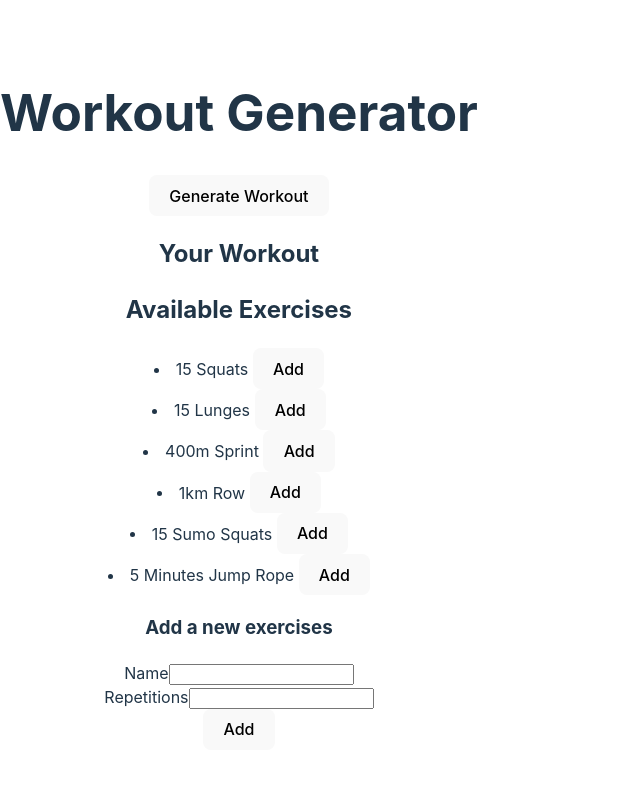
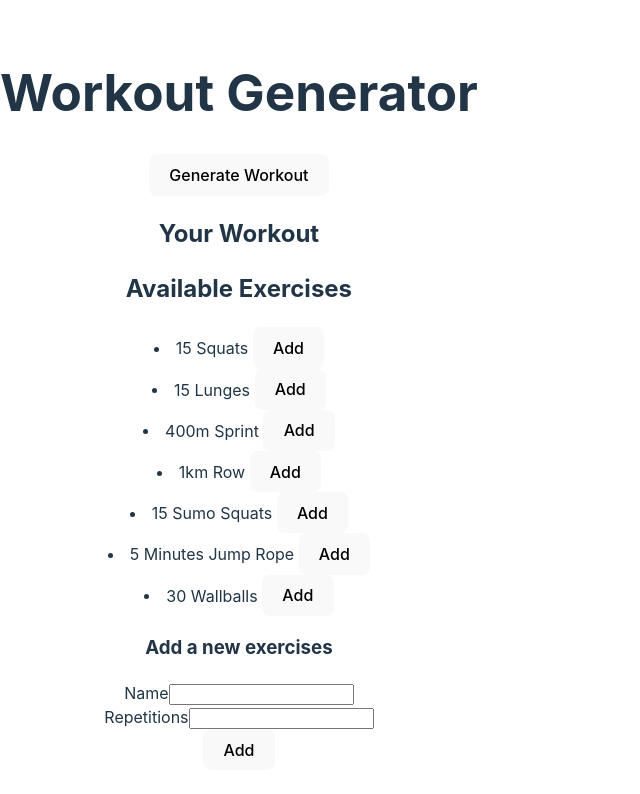
Before and after one commit to lillykml/workout-generator, a React (Vite) app: page / in a window 1280 px wide. Shown: the top 794 px of the page, without its empty margins (0-640 px from the left). Built offline with nearby package versions, Linux system fonts and the light colour scheme; data requests are answered from the project's data file.

Commit message:
Implemented workout generator, add, delete functionality

```diff
--- a/db.json
+++ b/db.json
@@ -29,6 +29,11 @@
       "id": "14ce",
       "name": "Jump Rope",
       "repetitions": "5 Minutes"
+    },
+    {
+      "id": "9c5b",
+      "name": "Wallballs",
+      "repetitions": "30"
     }
   ]
 }
--- a/src/App.jsx
+++ b/src/App.jsx
@@ -13,6 +13,7 @@ function App() {
   const [newExerciseRepetitions, setNewExerciseRepetitions] = useState('')
 
 
+  // Load all available exercises
   useEffect(() => {
     axios
       .get('http://localhost:3001/exercises')
@@ -21,6 +22,7 @@ function App() {
       })
   }, [])
 
+  // Adding a new exercise to the available exercises
   const newNameHandler = (event) => {
     setNewExerciseName(event.target.value)
   }
@@ -44,23 +46,53 @@ function App() {
     })
   }
 
+  // Generating and Modifing the workout
+  const generateUniqueId = () => {
+    return 'id-' + Math.random().toString(36).substr(2, 9);
+  }
+
   const addExerciseToWorkout = (id) => {
     axios
     .get(`http://localhost:3001/exercises/${id}`)
     .then(response => {
-      setWorkout(workout.concat(response.data))
+      const exercise = response.data
+      const newExercise = {
+        ...exercise,
+        workoutId: generateUniqueId()
+      };
+      setWorkout(workout.concat(newExercise))
     })
   }
 
   const removeExerciseFromWorkout = (id) => {
-    setWorkout(workout.filter(e=> e.id !== id))
+    setWorkout(workout.filter(e=> e.workoutId !== id))
   }
 
+  const generateWorkout = () => {
+    // randomly sample 8 exercises from my available exercises
+    const sampleSize = 8
+    const newWorkout = []
+
+    const getRandomInt = (min, max) => {
+      return Math.floor(Math.random() * (max - min)) + min;
+    }
+
+    while (newWorkout.length < sampleSize) {
+      const randomIndex = getRandomInt(0, exercises.length)
+      const exercise = exercises[randomIndex];
+      const newExercise = {
+        ...exercise,
+        workoutId: generateUniqueId()
+      }
+      newWorkout.push(newExercise)
+      }
+      setWorkout(newWorkout)
+    }
 
   return (
     <>
     <h1>Workout Generator</h1>
-    <button>Generate Workout</button>
+    <button onClick={generateWorkout}>Generate Workout</button>
     <Workout workout={workout} clickHandler={removeExerciseFromWorkout}/>
     <h2>Available Exercises</h2>
     {exercises.map(exercise => <Exercise key={exercise.id} name={exercise.name} id={exercise.id}
--- a/src/components/Workout.jsx
+++ b/src/components/Workout.jsx
@@ -4,8 +4,8 @@ const Workout = ({workout, clickHandler}) => {
     return (
         <>
         <h2>Your Workout</h2>
-        {workout.map(exercise => <Exercise key={exercise.id} name={exercise.name}
-        repetitions={exercise.repetitions} buttonText="Delete" clickHandler={()=>clickHandler(exercise.id)}/>)}
+        {workout.map(exercise => <Exercise key={exercise.workoutId} name={exercise.name}
+        repetitions={exercise.repetitions} buttonText="Delete" clickHandler={()=>clickHandler(exercise.workoutId)}/>)}
         </>
     )
 }
```
